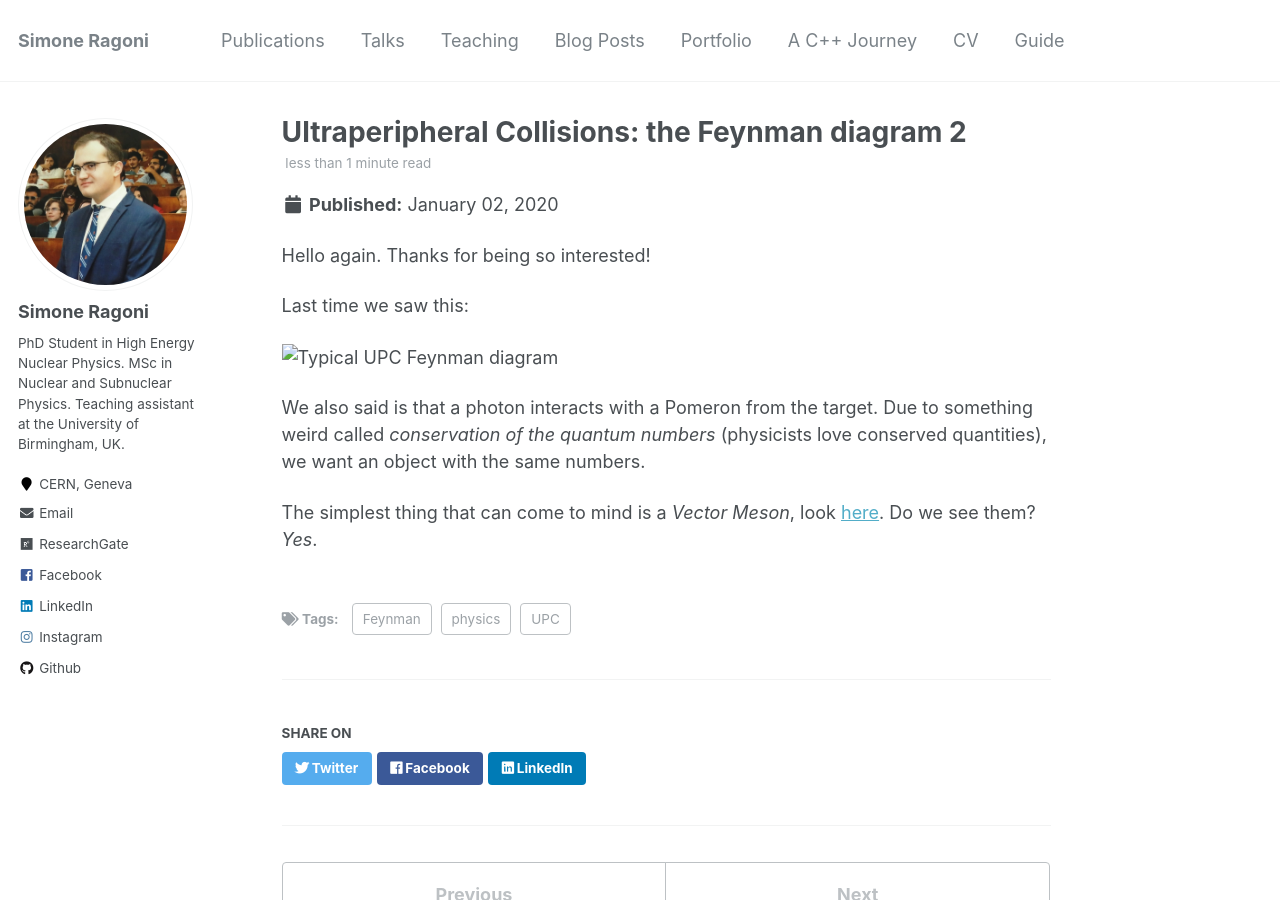
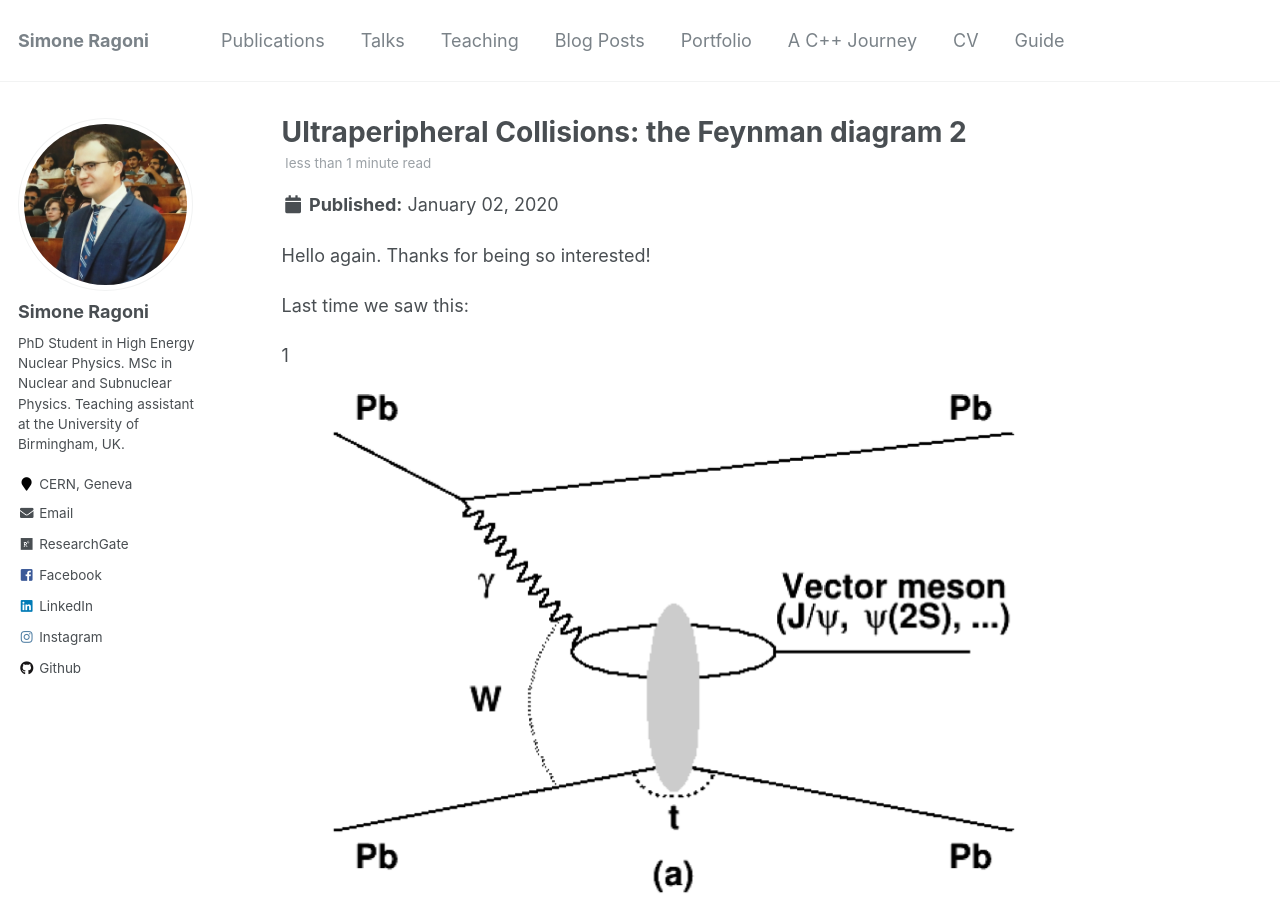
Before and after one commit to mdarabiamin/siragoni.github.io, a Jekyll site: the page built from _posts/2021-01-02-UPC.md, in a window 1280 px wide and 900 px high. Built offline with Jekyll 4.4.1, drawn with Linux system fonts in a browser that asks for light colours.

Commit message:
Reprising website activities.

```diff
--- a/_posts/2021-01-02-UPC.md
+++ b/_posts/2021-01-02-UPC.md
@@ -12,7 +12,8 @@ Hello again. Thanks for being so interested!
 
 Last time we saw this:
 
-![Typical UPC Feynman diagram](images/UPC/VectorMeson.png)
+<!-- ![Typical UPC Feynman diagram](images/UPC/VectorMeson.png) -->
+1<br/><img src='/images/UPC/VectorMeson.png'>
 
 We also said is that a photon interacts with a Pomeron from the target. Due to something weird called *conservation of the quantum numbers* (physicists love conserved quantities), we want an object with the same numbers.
 
```
